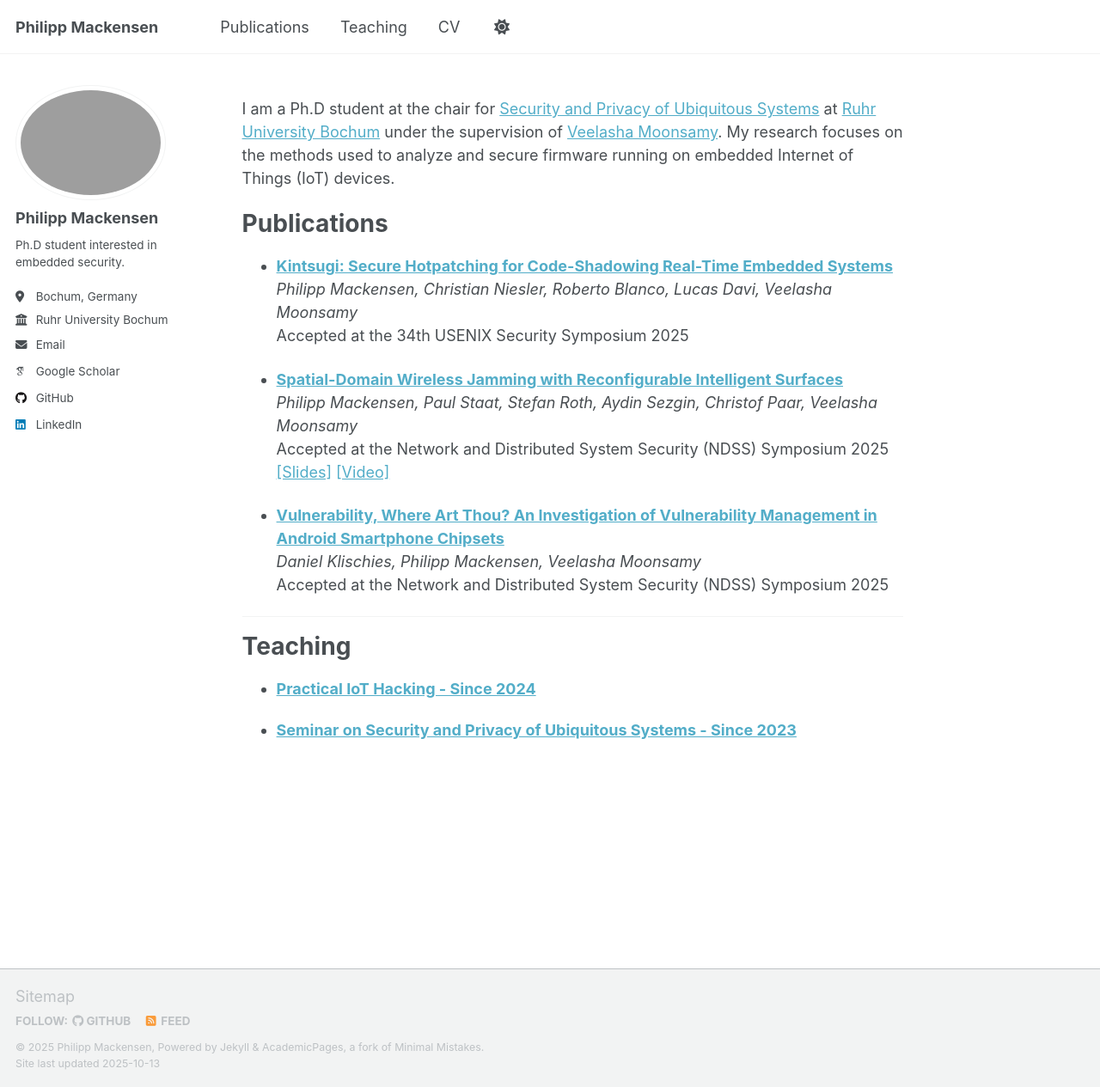
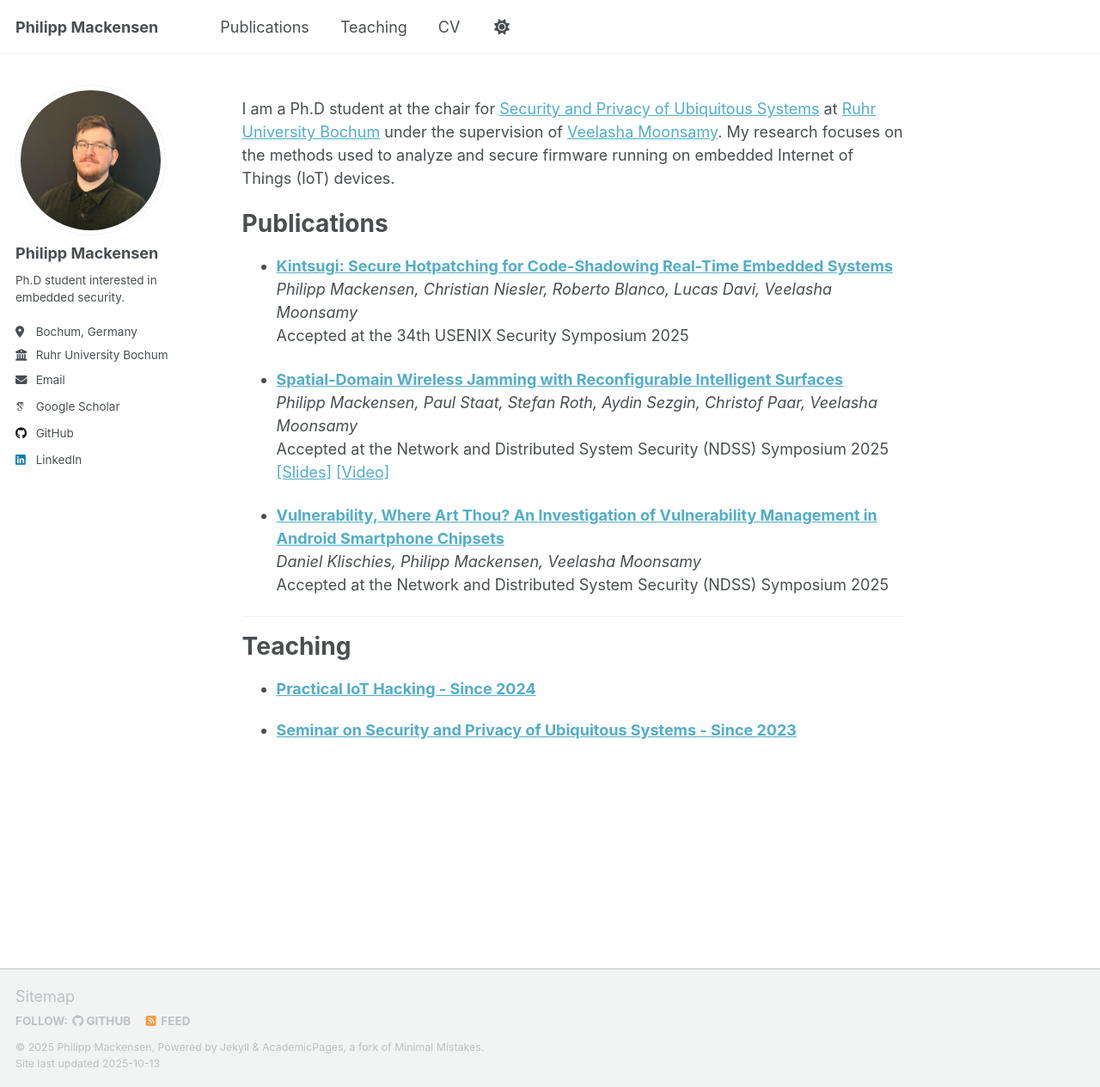
Before and after one commit to pmackensen/pmackensen.github.io, a Jekyll site: the page built from _pages/about.md, in a window 1280 px wide and 1265 px high. Shown: the whole window at 86% size. Built offline with Jekyll 4.4.1, drawn with Linux system fonts in a browser that asks for light colours; some web fonts are replaced; a script that is not in the unit is left out.

Commit message:
image update

```diff
--- a/_config.yml
+++ b/_config.yml
@@ -23,7 +23,7 @@ repository               : "academicpages/academicpages.github.io"
 #               Additional customization can be done by editing /_includes/author-profile.html
 author:
   # Biographic information
-  avatar           : "lichtbild.jpg"
+  avatar           : "lichtbild.png"
   name             : "Philipp Mackensen"
   pronouns         : # example: "she/her"
   bio              : "Ph.D student interested in embedded security."
```
Also changed, not shown: images/lichtbild.png (added), 1 other file.
